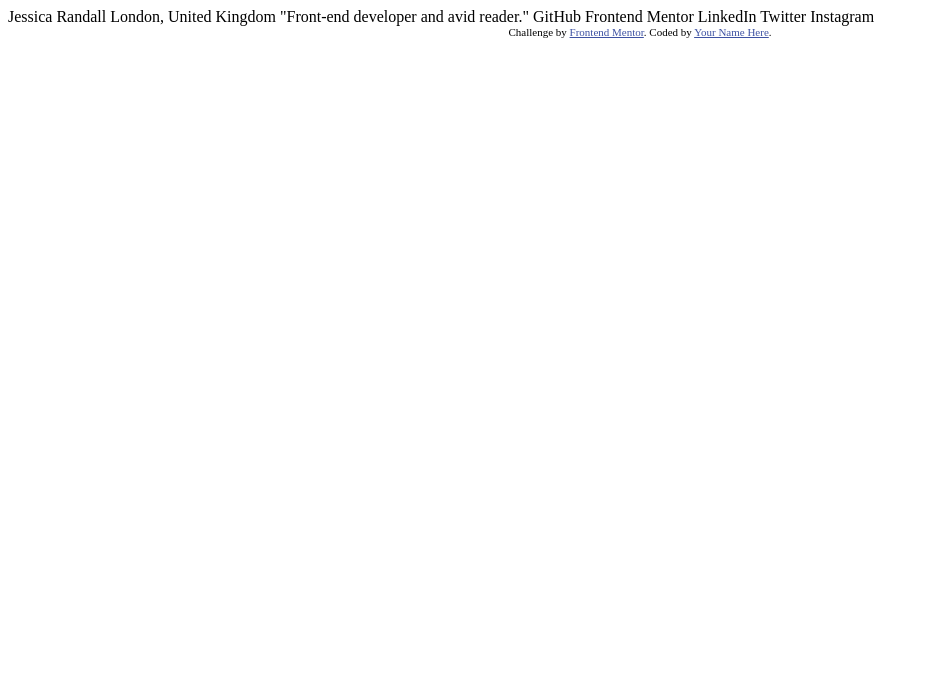
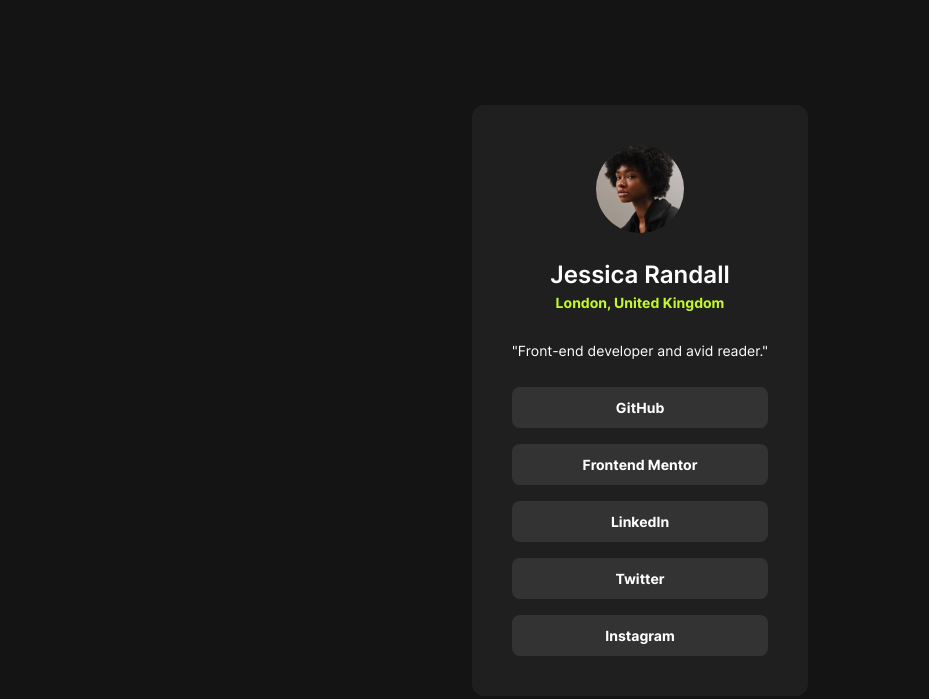
Before and after one commit to ShrixJs/Social-Links-Profile, a plain HTML site: page index.html in a window 1280 px wide. Shown: the whole page, without its empty margins (0-929 px from the left). Drawn offline with Linux system fonts and the light colour scheme.

Commit message:
create social links card challenge

```diff
--- /dev/null
+++ b/index.css
@@ -0,0 +1,116 @@
+:root {
+  --black: #141414;
+  --dark-gray: #1F1F1F;
+  --neon-green: #C4F82A;
+  --gray: #333333;
+  --white: #FFFFFF;
+}
+
+@font-face {
+  font-family: Inter;
+  src: url(./assets/fonts/Inter-VariableFont_slnt\,wght.ttf);
+  font-style: normal;
+  font-display: swap;
+}
+
+*, *::before, *::after {
+  box-sizing: border-box;
+}
+
+* {
+  margin: 0;
+}
+
+body {
+  -webkit-font-smoothing: antialiased;
+  display: flex;
+  flex-direction: column;
+  align-items: center;
+  justify-content: center;
+  color: var(--white);
+  background-color: var(--black);
+  line-height: 150%;
+  font-family: Inter;
+}
+
+html, body {
+  width: 100%;
+  height: 100%;
+}
+
+.social-links {
+  display: flex;
+  flex-direction: column;
+  align-items: center;
+  max-width: 384px;
+  padding: 40px;
+  gap: 24px;
+  background-color: var(--dark-gray);
+  border-radius: 12px;
+}
+
+.profile-picture {
+  width: 88px;
+}
+
+.profile-picture img {
+  width: 100%;
+  border-radius: 50%;
+}
+
+.title {
+  display: flex;
+  flex-direction: column;
+  align-items: center;
+  gap: 4px;
+}
+
+.title h1 {
+  font-size: 24px;
+  font-weight: 600;
+}
+
+.title h2 {
+  font-size: 14px;
+  font-weight: 700;
+  color: var(--neon-green);
+}
+
+.about-me {
+  font-size: 14px;
+  font-weight: 400;
+}
+
+.socials {
+  display: flex;
+  flex-direction: column;
+  width: 100%;
+  gap: 16px;
+}
+
+.socials > button {
+  padding: 12px;
+  background-color: var(--gray);
+  color: var(--white);
+  border: none;
+  cursor: pointer;
+  border-radius: 8px;
+  font-weight: 700;
+  font-size: 14px;
+  font-family: inherit;
+}
+
+@media (hover: hover) {
+  .socials > button:hover {
+    background-color: var(--neon-green);
+    color: var(--gray);
+    transition: background-color ease 1s;
+  }
+}
+
+@media (max-width: 480px) {
+  .social-links {
+    padding: 24px;
+    max-width: 327px;
+  }
+}
--- a/index.html
+++ b/index.html
@@ -2,33 +2,28 @@
 <html lang="en">
 <head>
   <meta charset="UTF-8">
-  <meta name="viewport" content="width=device-width, initial-scale=1.0"> <!-- displays site properly based on user's device -->
-
+  <meta name="viewport" content="width=device-width, initial-scale=1.0">
   <link rel="icon" type="image/png" sizes="32x32" href="./assets/images/favicon-32x32.png">
-
+  <link rel="stylesheet" href="./index.css">
   <title>Frontend Mentor | Social links profile</title>
-
-  <!-- Feel free to remove these styles or customise in your own stylesheet 👍 -->
-  <style>
-    .attribution { font-size: 11px; text-align: center; }
-    .attribution a { color: hsl(228, 45%, 44%); }
-  </style>
 </head>
 <body>
-
-  Jessica Randall
-  London, United Kingdom
-  "Front-end developer and avid reader."
-
-  GitHub
-  Frontend Mentor
-  LinkedIn
-  Twitter
-  Instagram
-
-  <div class="attribution">
-    Challenge by <a href="https://www.frontendmentor.io?ref=challenge" target="_blank">Frontend Mentor</a>.
-    Coded by <a href="#">Your Name Here</a>.
-  </div>
+  <main class="social-links">
+    <div class="profile-picture">
+        <img src="./assets/images/avatar-jessica.jpeg" alt="avatar">
+    </div>
+    <div class="title">
+      <h1>Jessica Randall</h1>
+      <h2>London, United Kingdom</h2>
+    </div>
+    <p class="about-me">"Front-end developer and avid reader."</p>
+    <div class="socials">
+      <button>GitHub</button>
+      <button>Frontend Mentor</button>
+      <button>LinkedIn</button>
+      <button>Twitter</button>
+      <button>Instagram</button>
+    </div>
+  </main>
 </body>
 </html>
```
